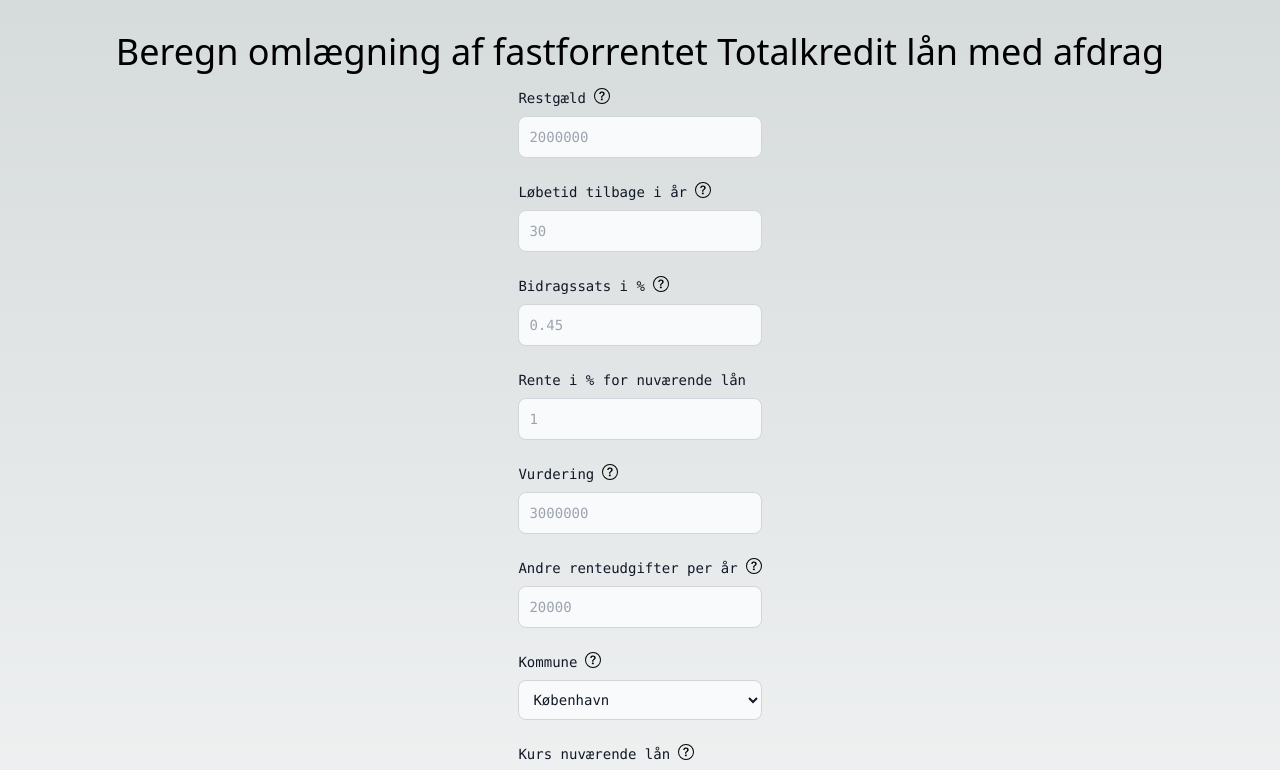
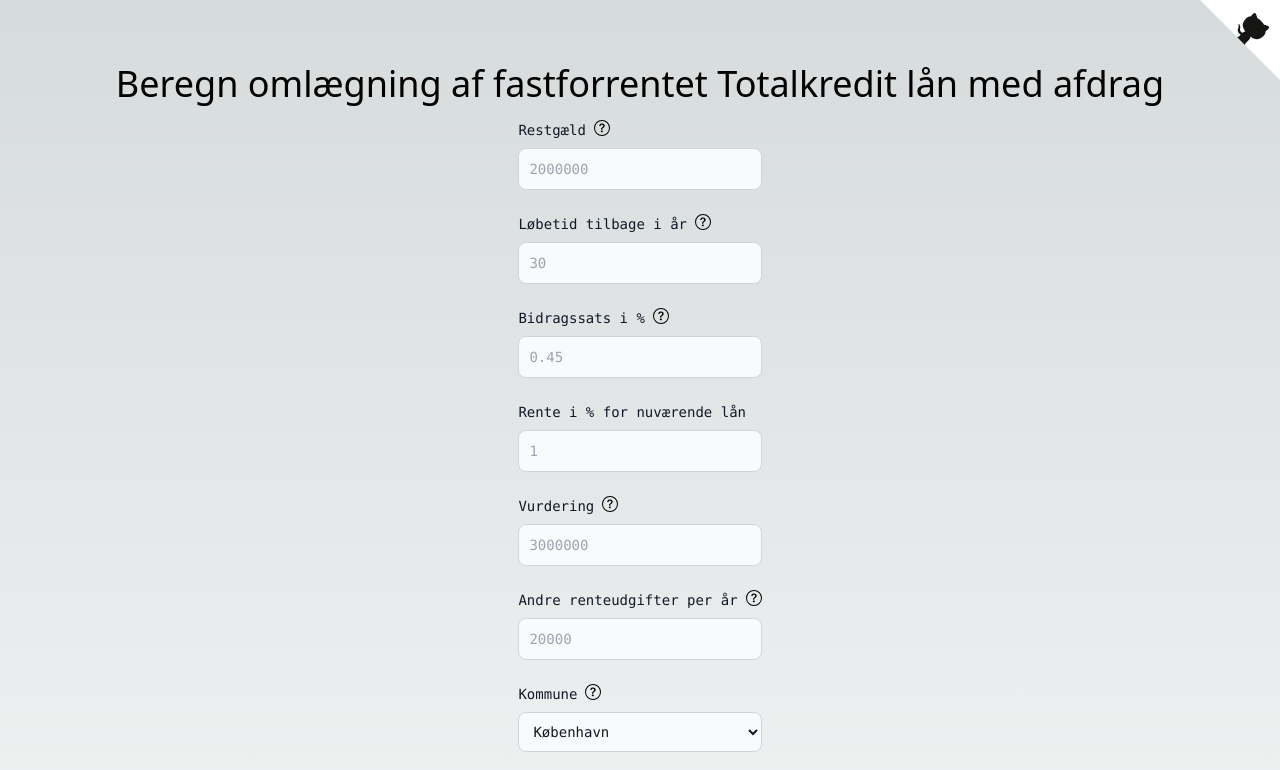
Before and after one commit to mathiastj/mortgage-refinancer, a Next.js app: page / in a window 1280 px wide. Shown: the top 770 px of the page. Built offline with nearby package versions, Linux system fonts and the light colour scheme.

Commit message:
Add github corner

```diff
--- /dev/null
+++ b/src/components/github-corner.tsx
@@ -0,0 +1,32 @@
+import React from 'react'
+
+export default function GithubCorner() {
+  return (
+    <a
+      href="https://github.com/mathiastj/mortgage-refinancer"
+      className="github-corner"
+      aria-label="View source on GitHub"
+    >
+      <svg
+        width="80"
+        height="80"
+        viewBox="0 0 250 250"
+        style={{ fill: '#fff', color: '#151513', position: 'absolute', top: 0, border: 0, right: 0 }}
+        aria-hidden="true"
+      >
+        <path d="M0,0 L115,115 L130,115 L142,142 L250,250 L250,0 Z"> </path>
+        <path
+          d="M128.3,109.0 C113.8,99.7 119.0,89.6 119.0,89.6 C122.0,82.7 120.5,78.6 120.5,78.6 C119.2,72.0 123.4,76.3 123.4,76.3 C127.3,80.9 125.5,87.3 125.5,87.3 C122.9,97.6 130.6,101.9 134.4,103.2"
+          fill="currentColor"
+          style={{ transformOrigin: '130px 106px' }}
+          className="octo-arm"
+        ></path>
+        <path
+          d="M115.0,115.0 C114.9,115.1 118.7,116.5 119.8,115.4 L133.7,101.6 C136.9,99.2 139.9,98.4 142.2,98.6 C133.8,88.0 127.5,74.4 143.8,58.0 C148.5,53.4 154.0,51.2 159.7,51.0 C160.3,49.4 163.2,43.6 171.4,40.1 C171.4,40.1 176.1,42.5 178.8,56.2 C183.1,58.6 187.2,61.8 190.9,65.4 C194.5,69.0 197.7,73.2 200.1,77.6 C213.8,80.2 216.3,84.9 216.3,84.9 C212.7,93.1 206.9,96.0 205.4,96.6 C205.1,102.4 203.0,107.8 198.3,112.5 C181.9,128.9 168.3,122.5 157.7,114.1 C157.9,116.9 156.7,120.9 152.7,124.9 L141.0,136.5 C139.8,137.7 141.6,141.9 141.8,141.8 Z"
+          fill="currentColor"
+          className="octo-body"
+        ></path>
+      </svg>
+    </a>
+  )
+}
--- a/src/pages/index.tsx
+++ b/src/pages/index.tsx
@@ -3,6 +3,7 @@
 import MortgageTable from '../components/mortgage-table'
 import MortgageDifferenceTable from '../components/mortgage-difference-table'
 import { CalculatedLoan, LoanDifference } from '../lib/types'
+import GithubCorner from '../components/github-corner'
 
 export default function Home() {
   const [oldCalculatedLoan, setOldCalculatedLoan] = React.useState<CalculatedLoan>([])
@@ -10,7 +11,8 @@
   const [loanDifference, setLoanDifference] = React.useState<LoanDifference>()
 
   return (
-    <main className="flex min-h-screen flex-col items-center justify-between p-4 pt-8">
+    <main className="flex min-h-screen flex-col items-center justify-between p-4 pt-16">
+      <GithubCorner />
       <div className="text-center text-4xl">
         <p>Beregn omlægning af fastforrentet Totalkredit lån med afdrag</p>
       </div>
--- a/src/styles/globals.css
+++ b/src/styles/globals.css
@@ -18,10 +18,39 @@
 
 body {
   color: rgb(var(--foreground-rgb));
-  background: linear-gradient(
-      to bottom,
+  background: linear-gradient(to bottom,
       transparent,
-      rgb(var(--background-end-rgb))
-    )
-    rgb(var(--background-start-rgb));
+      rgb(var(--background-end-rgb))) rgb(var(--background-start-rgb));
 }
+
+.github-corner:hover .octo-arm {
+  animation: octocat-wave 560ms ease-in-out
+}
+
+@keyframes octocat-wave {
+
+  0%,
+  100% {
+    transform: rotate(0)
+  }
+
+  20%,
+  60% {
+    transform: rotate(-25deg)
+  }
+
+  40%,
+  80% {
+    transform: rotate(10deg)
+  }
+}
+
+@media (max-width:500px) {
+  .github-corner:hover .octo-arm {
+    animation: none
+  }
+
+  .github-corner .octo-arm {
+    animation: octocat-wave 560ms ease-in-out
+  }
+}
```
